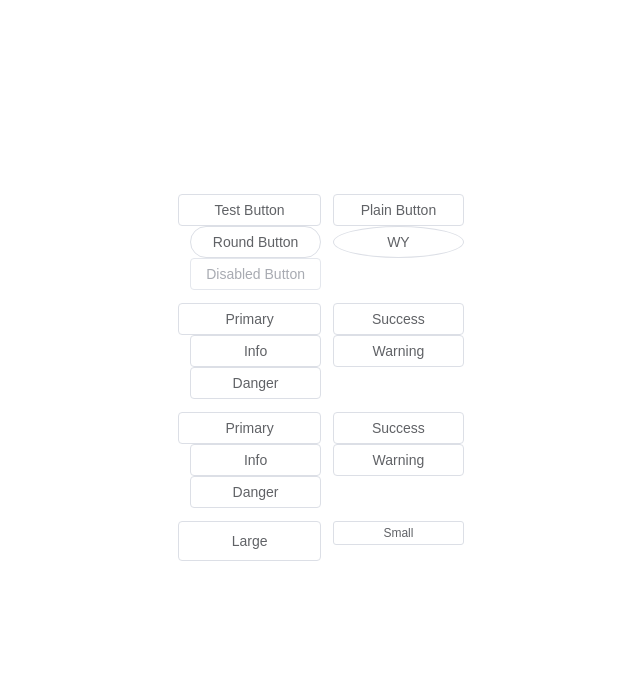
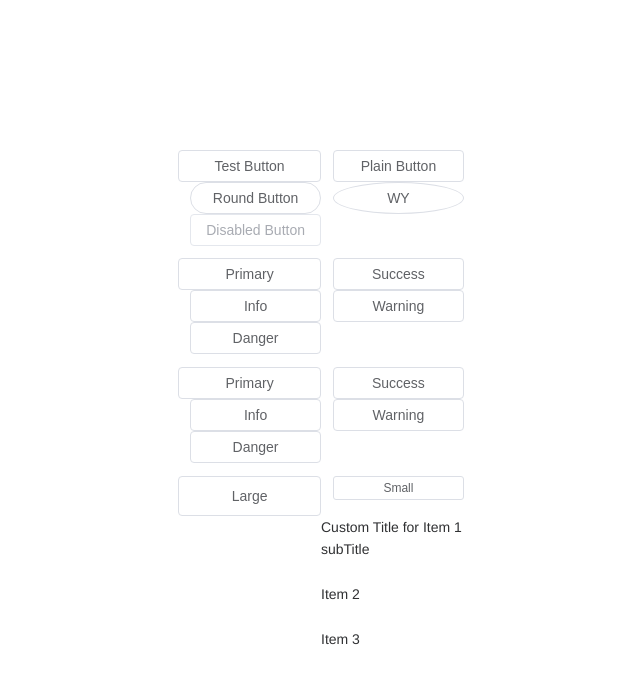
Before and after one commit to WeCcRy/component, a Vue app in the folder v-comp/: page / in a window 1280 px wide. Shown: the top 684 px of the page, without its empty margins (319-959 px from the left). Built offline with nearby package versions, Linux system fonts and the light colour scheme; the HTML template or start-up script is replaced by a standard one.

Commit message:
Collpase显示与隐藏

```diff
--- a/v-comp/src/App.vue
+++ b/v-comp/src/App.vue
@@ -1,11 +1,13 @@
 <script setup lang="ts">
 import Button from '@/components/Button/Button.vue'
-import {ref,onMounted} from 'vue'
-import type {ButtonInstance} from './components/Button/types'
+import { ref, onMounted } from 'vue'
+import type { ButtonInstance } from './components/Button/types'
+import Collapse from './components/Collapse/Collapse.vue'
+import Item from './components/Collapse/CollapseItem/CollapseItem.vue'
 
-const buttonRef = ref<ButtonInstance|null>(null)
+const buttonRef = ref<ButtonInstance | null>(null)
 onMounted(() => {
-  if(buttonRef.value) {
+  if (buttonRef.value) {
     console.log(buttonRef.value) // 这里可以访问到 Button 组件的Proxy实例
     console.log(buttonRef.value.ref) // 这里可以访问到 Button 组件内部的 button 元素
   }
@@ -14,24 +16,44 @@ onMounted(() => {
 
 <template>
   <Button ref="buttonRef">Test Button</Button>
-    <Button plain >Plain Button</Button>
+  <Button plain>Plain Button</Button>
   <Button round>Round Button</Button>
   <Button circle>WY</Button>
-    <Button disabled>Disabled Button</Button><br/><br/>
+  <Button disabled>Disabled Button</Button><br /><br />
   <Button type="primary">Primary</Button>
   <Button type="success">Success</Button>
   <Button type="info">Info</Button>
   <Button type="warning">Warning</Button>
-    <Button type="danger">Danger</Button><br/><br/>
+  <Button type="danger">Danger</Button><br /><br />
   <Button type="primary" plain>Primary</Button>
   <Button type="success" plain>Success</Button>
   <Button type="info" plain>Info</Button>
   <Button type="warning" plain>Warning</Button>
-    <Button type="danger" plain>Danger</Button><br/><br/>
+  <Button type="danger" plain>Danger</Button><br /><br />
   <Button size="large">Large</Button>
-    <Button size="small">Small</Button><br/><br/>
+  <Button size="small">Small</Button><br /><br />
+
+  <Collapse>
+    <Item title="Item 1" name="item1">
+      <!-- 具名插槽-item -->
+      <template #title>
+        <div>Custom Title for Item 1</div>
+        <div>subTitle</div>
+      </template>
+      <h1>Content Header</h1>
+      <div>Content for Item 1</div>
+    </Item>
+    <br />
+
+    <Item title="Item 2" name="item2">
+      <div>Content for Item 2</div>
+    </Item>
+    <br />
+
+    <Item title="Item 3" name="item3" disabled>
+      <div>Content for Item 3</div>
+    </Item>
+  </Collapse>
 </template>
 
-<style scoped>
-
-</style>
+<style scoped></style>
--- /dev/null
+++ b/v-comp/src/components/Collapse/Collapse.vue
@@ -0,0 +1,33 @@
+<template>
+    <div class = 'wy-collapse'>
+<slot></slot>
+    </div>
+</template>
+
+<script setup lang="ts">
+import type { NameType } from './types';
+import { ref,provide } from 'vue';
+import {CollapseContextKey} from './types';
+
+defineOptions({
+    name: 'WyCollapse',
+    inheritAttrs: false,
+});
+
+const activeNames = ref<NameType[]>([]);
+// 点击事件，根据传入的 name 来切换折叠项的展开和收起状态
+const handleClick = (name: NameType) => {
+    const index = activeNames.value.indexOf(name);
+    if (index === -1) {
+        activeNames.value.push(name);
+    } else {
+        activeNames.value.splice(index, 1);
+    }
+};
+
+// 提供给子组件的上下文，包含当前展开的折叠项名称和点击事件处理函数
+provide(CollapseContextKey,{
+    activeNames,
+    handleClick,
+});
+</script>
--- /dev/null
+++ b/v-comp/src/components/Collapse/CollapseItem/CollapseItem.vue
@@ -0,0 +1,36 @@
+<template>
+    <div
+    class = 'wy-collapse-item'
+    :class="{
+        'is-disabled':disabled
+    }">
+        <div class = wy-collapse-item__header :id="`item_header-${name}`" @click = handleClick(String(name))>
+            <slot name = 'title'>{{title}}</slot>
+            </div>
+            <div class ='wy-collapse-item_content' :id="`item_content-${name}`" v-show = isActive>
+                <slot></slot>
+            </div>
+</div>
+</template>
+
+<script setup lang="ts">
+import type { CollapseItemProps,CollapseContext } from '../types';
+import {CollapseContextKey} from '../types';
+import {computed, inject} from 'vue';
+defineOptions({
+    name: 'WyCollapseItem',
+    inheritAttrs: false,
+});
+const props = defineProps<CollapseItemProps>();
+
+
+const CollapseContext = inject<CollapseContext>(CollapseContextKey) // 因为key是Symbol类型，所以不能直接使用'CollapseContextKey'
+const isActive = computed(() => {
+    return CollapseContext?.activeNames.value.includes(props.name)
+});
+
+const handleClick = (name:string) => {
+    if (props.disabled) return; // 如果当前项被禁用，则不执行点击事件
+    CollapseContext?.handleClick(name); // 调用父组件的点击事件处理函数
+};
+</script>
--- /dev/null
+++ b/v-comp/src/components/Collapse/types.ts
@@ -0,0 +1,18 @@
+import type { Ref,InjectionKey } from 'vue'
+
+export type NameType = string | number
+
+export interface CollapseItemProps {
+  name: NameType
+  title?: string
+  disabled?: boolean
+}
+
+export interface CollapseContext {
+    activeNames: Ref<NameType[]>
+    handleClick: (name: NameType) => void
+}
+
+// 'CollapseContextKey'为对Symbol的类型注解
+// 向外暴露常量CollapseContextKey，其类型为InjectionKey<CollapseContext>，即用于Provide/Inject的键，对应的值必须为CollapseContext
+export const CollapseContextKey : InjectionKey<CollapseContext> = Symbol('CollapseContextKey')
```
Lines whose indentation alone changed are shown as unchanged.
